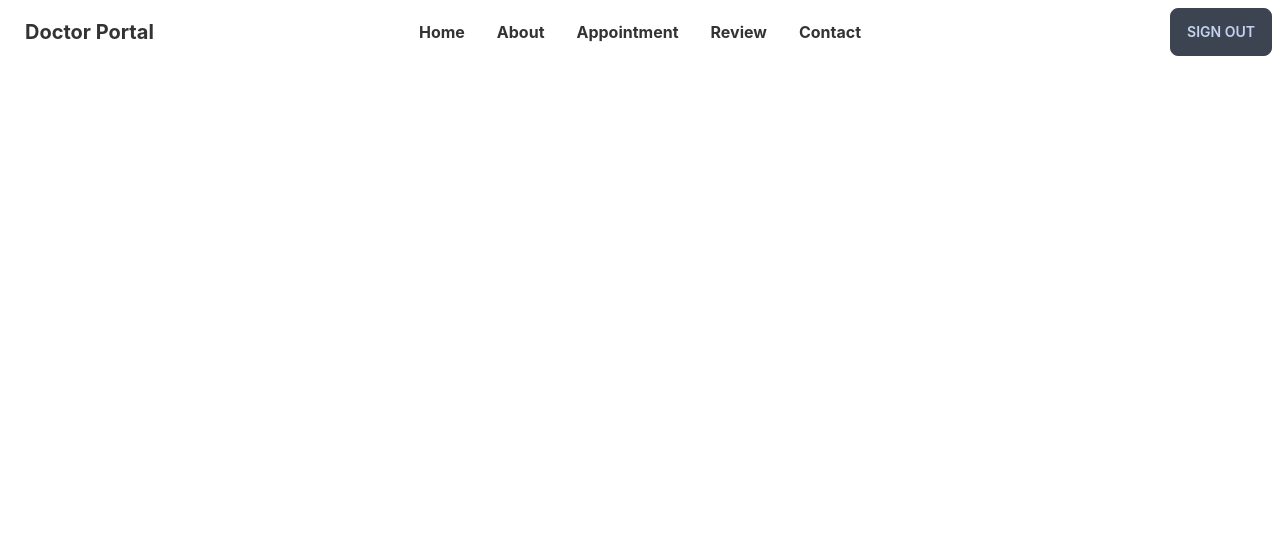
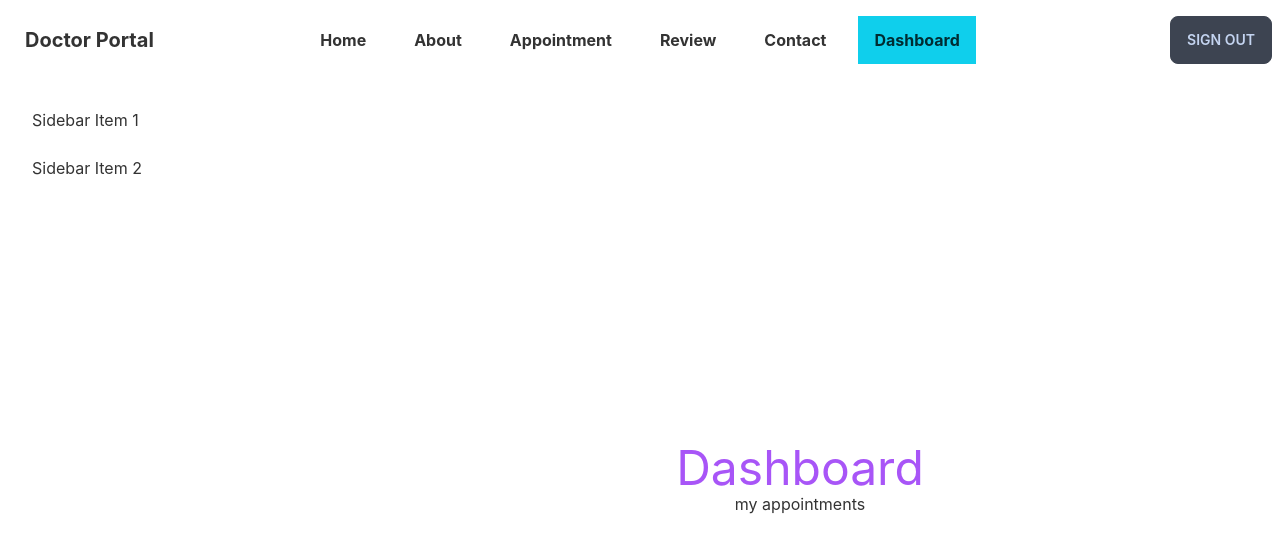
Before and after one commit to mdmitho/doctors-protal-Client-SITE-home-page-and-Appintment-page-AND-DASBOARD-Auth--recap, a React (Create React App) app: page /dashboard in a window 1280 px wide. Shown: the top 552 px of the page. Built offline with nearby package versions, Linux system fonts and the light colour scheme; no server answers; sample sign-in values are in the browser's storage.

Commit message:
Create Dashboard route with Drawer and Nested Route

```diff
--- a/src/App.js
+++ b/src/App.js
@@ -9,6 +9,10 @@ import Appointemnt from './Pages/Appointment/Appointemnt';
 import Signup from './Pages/Signup/Signup';
 import RequireAuth from './Pages/RequireAuth/RequireAuth';
 import { Toaster } from "react-hot-toast";
+import Dashboard from './Pages/Dashboard/Dashboard';
+import MyAppointments from './Pages/Dashboard/MyAppointments/MyAppointments';
+import Review from './Pages/Review/Review';
+import MyReview from './Pages/Dashboard/MyReview/MyReview';
 
 function App() {
   return (
@@ -27,6 +31,17 @@ function App() {
             </RequireAuth>
           }
         />
+        <Route
+          path="/dashboard"
+          element={
+            <RequireAuth>
+              <Dashboard />
+            </RequireAuth>
+          }
+        >
+          <Route index element={<MyAppointments></MyAppointments>}></Route>
+          <Route path='review' element={<MyReview></MyReview>}></Route>
+        </Route>
       </Routes>
       <Toaster />
     </div>
--- /dev/null
+++ b/src/Pages/Dashboard/Dashboard.js
@@ -0,0 +1,34 @@
+import React from 'react';
+import { Link, Outlet } from 'react-router-dom';
+
+const Dashboard = () => {
+    return (
+      <div>
+        <div class="drawer drawer-mobile">
+          <input id="my-drawer-2" type="checkbox" class="drawer-toggle" />
+          <div class="drawer-content flex flex-col items-center justify-center">
+            <h1 className="text-5xl text-purple-500">Dashboard</h1>
+            <Outlet />
+            {/* <!-- Page content here --> */}
+            <label for="my-drawer-2" class="btn btn-primary drawer-button lg:hidden">
+              Open drawer
+            </label>
+          </div>
+          <div class="drawer-side">
+            <label for="my-drawer-2" class="drawer-overlay"></label>
+            <ul class="menu p-4 overflow-y-auto w-80 bg-base-100 text-base-content">
+              {/* <!-- Sidebar content here --> */}
+              <li>
+                <Link to="/dashboard">Sidebar Item 1</Link>
+              </li>
+              <li>
+                <Link to="/dashboard/review">Sidebar Item 2</Link>
+              </li>
+            </ul>
+          </div>
+        </div>
+      </div>
+    );
+};
+
+export default Dashboard;
--- /dev/null
+++ b/src/Pages/Dashboard/MyAppointments/MyAppointments.js
@@ -0,0 +1,11 @@
+import React from 'react';
+
+const MyAppointments = () => {
+    return (
+        <div>
+            <h1>my appointments</h1>
+        </div>
+    );
+};
+
+export default MyAppointments;
--- /dev/null
+++ b/src/Pages/Dashboard/MyReview/MyReview.js
@@ -0,0 +1,11 @@
+import React from 'react';
+
+const MyReview = () => {
+    return (
+        <div>
+            <h1>REviw</h1>
+        </div>
+    );
+};
+
+export default MyReview;
--- a/src/Pages/Shared/Navbar.js
+++ b/src/Pages/Shared/Navbar.js
@@ -1,7 +1,7 @@
 import { signOut } from "firebase/auth";
 import React from "react";
 import { useAuthState } from "react-firebase-hooks/auth";
-import { Link } from "react-router-dom";
+import { NavLink } from "react-router-dom";
 import auth from "../../firebase.init";
 
 const Navbar = () => {
@@ -13,21 +13,26 @@ const Navbar = () => {
 
   const menuItem = (
     <>
-      <li className="font-bold">
-        <Link to="/">Home </Link>
+      <li className="font-bold m-2">
+        <NavLink to="/">Home </NavLink>
       </li>
-      <li className="font-bold">
-        <Link to="/about">About</Link>
+      <li className="font-bold m-2">
+        <NavLink to="/about">About</NavLink>
       </li>
-      <li className="font-bold">
-        <Link to="/appointment">Appointment</Link>
+      <li className="font-bold m-2">
+        <NavLink to="/appointment">Appointment</NavLink>
       </li>
-      <li className="font-bold">
-        <Link to="/review">Review</Link>
+      <li className="font-bold m-2">
+        <NavLink to="/review">Review</NavLink>
       </li>
-      <li className="font-bold">
-        <Link to="/contact">Contact</Link>
+      <li className="font-bold m-2">
+        <NavLink to="/contact">Contact</NavLink>
       </li>
+      {user && (
+        <li className="font-bold m-2">
+          <NavLink to="/dashboard">Dashboard</NavLink>
+        </li>
+      )}
     </>
   );
   return (
@@ -57,9 +62,9 @@ const Navbar = () => {
             {menuItem}
           </ul>
         </div>
-        <Link to="/" className="btn btn-ghost normal-case font-bold text-xl">
+        <NavLink to="/" className="btn btn-ghost normal-case font-bold text-xl">
           Doctor Portal
-        </Link>
+        </NavLink>
       </div>
       <div className="navbar-center   lg:flex sm:hidden   ">
         <ul className="menu menu-horizontal  p-0">{menuItem}</ul>
@@ -71,9 +76,9 @@ const Navbar = () => {
             Sign Out
           </button>
         ) : (
-          <Link to="/login" className="btn ">
+          <NavLink to="/login" className="btn ">
             login
-          </Link>
+          </NavLink>
         )}
       </div>
     </div>
```
